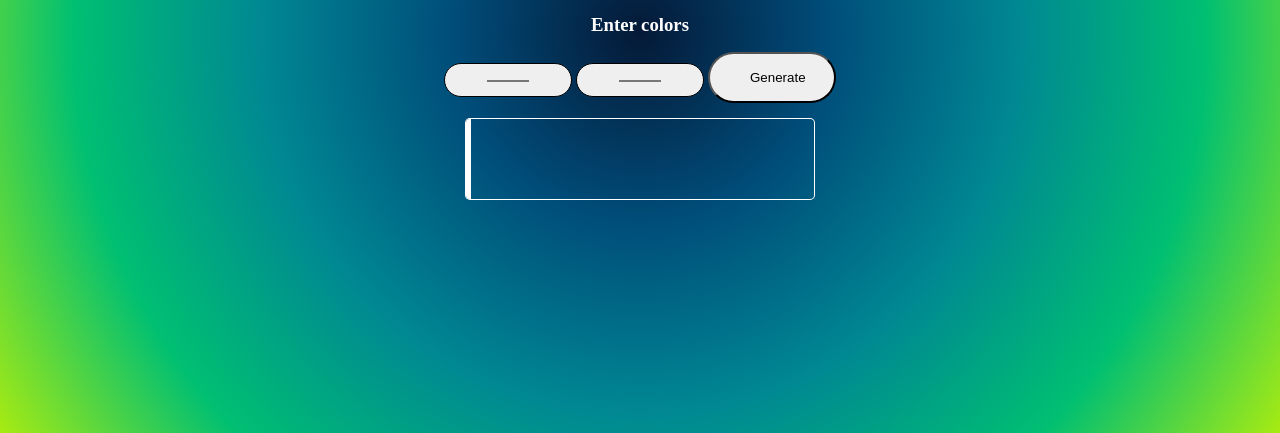
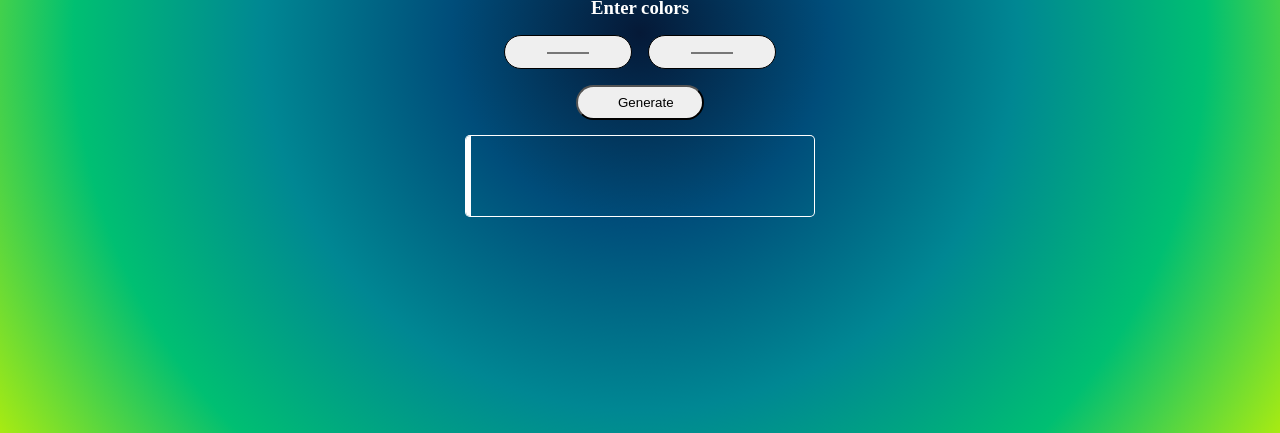
Before and after one commit to pratikdholakiya0/gradient-Generator, a plain HTML site: page index.html in a window 1280 px wide. Shown: the part 367-800 px from the top of the page. Drawn offline with Linux system fonts and the light colour scheme.

Commit message:
Update style.css

```diff
--- a/style.css
+++ b/style.css
@@ -34,11 +34,26 @@
             border-radius: 50%;
         }
 
-        input{
+        input[type=color]{
             width: 8rem;
+            height: 0rem;
             padding: 1rem 2.5rem;
             text-align: center;
             border-radius: 30px;
+        }
+        input[type=button]{
+            width: 8rem;
+            padding: 0.5rem 2.5rem;
+            border-radius: 30px;
+        }
+
+        .buttons{
+            max-width: 23rem;
+            display: flex;
+            justify-content: center;
+            flex-wrap: wrap;
+            align-items: center;
+            gap: 1rem;
         }
 
         .final-data{
```
